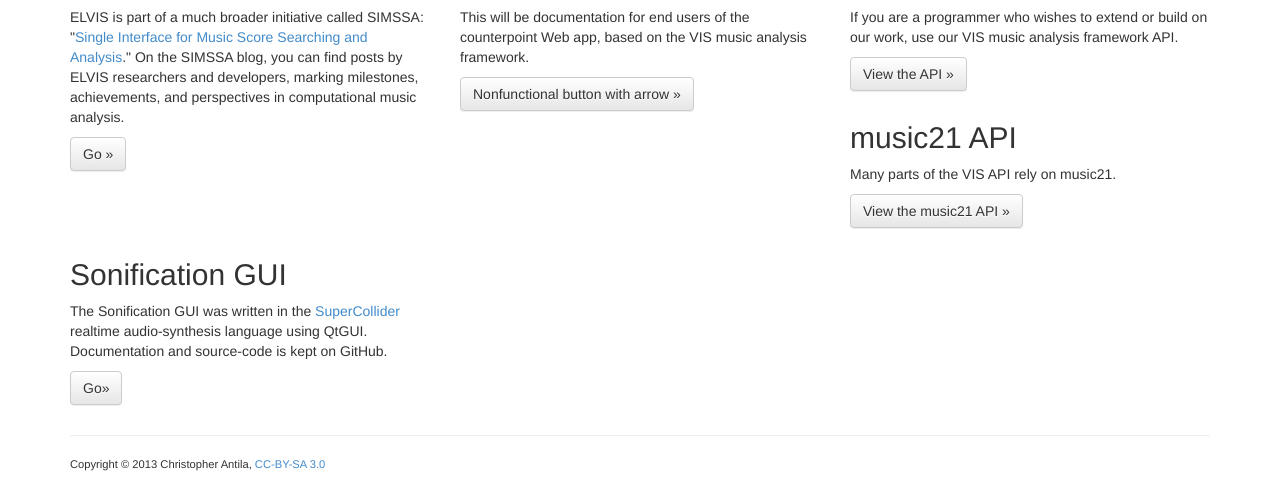
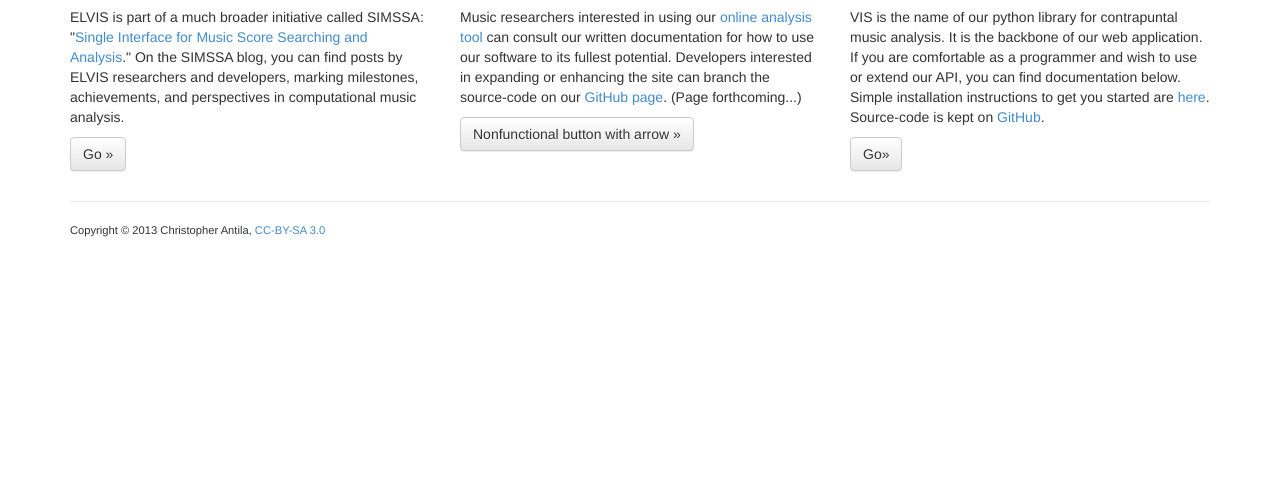
Before and after one commit to ELVIS-Project/elvisproject, a plain HTML site: page docs.html in a window 1280 px wide. Shown: the part 660-1162 px from the top of the page. After the commit the page ends 928 px from the top, so only its background shows below. Drawn offline with Linux system fonts and the light colour scheme.

Commit message:
Completed finalizations: longer descriptions, links all work, music21 moved to tools.html.

```diff
--- a/docs.html
+++ b/docs.html
@@ -53,27 +53,17 @@
       <div class="row">
          <div class="col-lg-4">
           <h2>Blog</h2>
-          <p>ELVIS is part of a much broader initiative called SIMSSA: "<a href=http://simssa.ca/">Single Interface for Music Score Searching and Analysis</a>." On the SIMSSA blog, you can find posts by ELVIS researchers and developers, marking milestones, achievements, and perspectives in computational music analysis.</p>
+          <p>ELVIS is part of a much broader initiative called SIMSSA: "<a href=http://simssa.ca">Single Interface for Music Score Searching and Analysis</a>." On the SIMSSA blog, you can find posts by ELVIS researchers and developers, marking milestones, achievements, and perspectives in computational music analysis.</p>
           <p><a class="btn btn-default" href="http://simssa.ca/blog">Go &raquo;</a></p>
         </div>
         <div class="col-lg-4">
           <h2>Counterpoint Web App</h2>
-          <p>This will be documentation for end users of the counterpoint Web app, based on the VIS music analysis framework.</p>
+          <p>Music researchers interested in using our <a href="http://counterpoint.elvisproject.ca">online analysis tool</a> can consult our written documentation for how to use our software to its fullest potential.  Developers interested in expanding or enhancing the site can branch the source-code on our <a href="https://github.com/ELVIS-Project/web-vis">GitHub page</a>. (Page forthcoming...)</p>
           <p><a class="btn btn-default" href="#">Nonfunctional button with arrow &raquo;</a></p>
        </div>
        <div class="col-lg-4">
           <h2>VIS Framework API</h2>
-          <p>If you are a programmer who wishes to extend or build on our work, use our VIS music analysis framework API.</p>
-          <p><a class="btn btn-default" href="api/index.html">View the API &raquo;</a></p>
-        </div>
-       <div class="col-lg-4">
-          <h2>music21 API</h2>
-          <p>Many parts of the VIS API rely on music21.</p>
-          <p><a class="btn btn-default" href="http://web.mit.edu/music21/doc/">View the music21 API &raquo;</a></p>
-       </div>
-       <div class="col-lg-4">
-          <h2>Sonification GUI</h2>
-         <p>The Sonification GUI was written in the <a href="https://supercollider.sourceforge.net">SuperCollider</a> realtime audio-synthesis language using QtGUI. Documentation and source-code is kept on GitHub.  </p>
+          <p>VIS is the name of our python library for contrapuntal music analysis.  It is the backbone of our web application.  If you are comfortable as a programmer and wish to use or extend our API, you can find documentation below.  Simple installation instructions to get you started are <a href="installingVIS.html">here</a>. Source-code is kept on <a href="https://github.com/ELVIS-Project/vis">GitHub</a>.</p>
           <p><a class="btn btn-default" href="https://github.com/mikewinters/VISIntervalSonifier"/>Go&raquo;</a></p>
        </div>
        </div>
```
